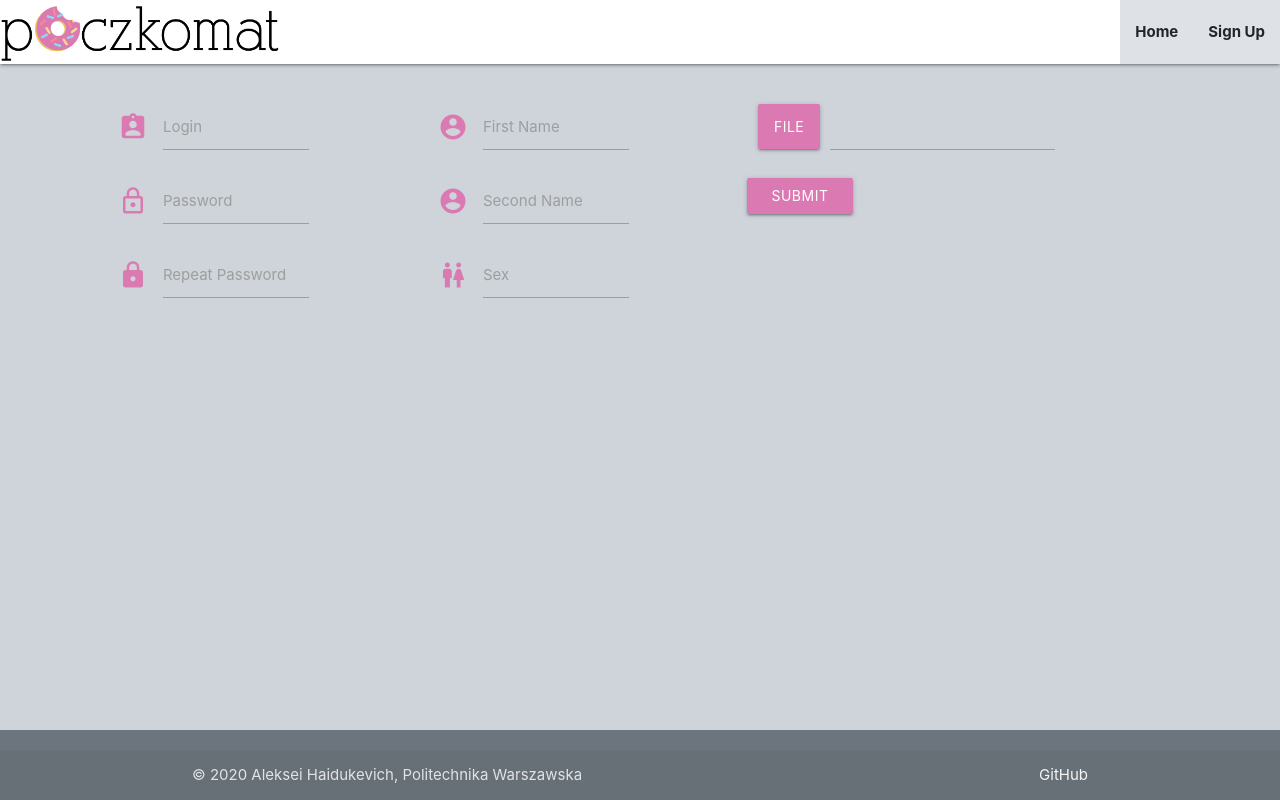
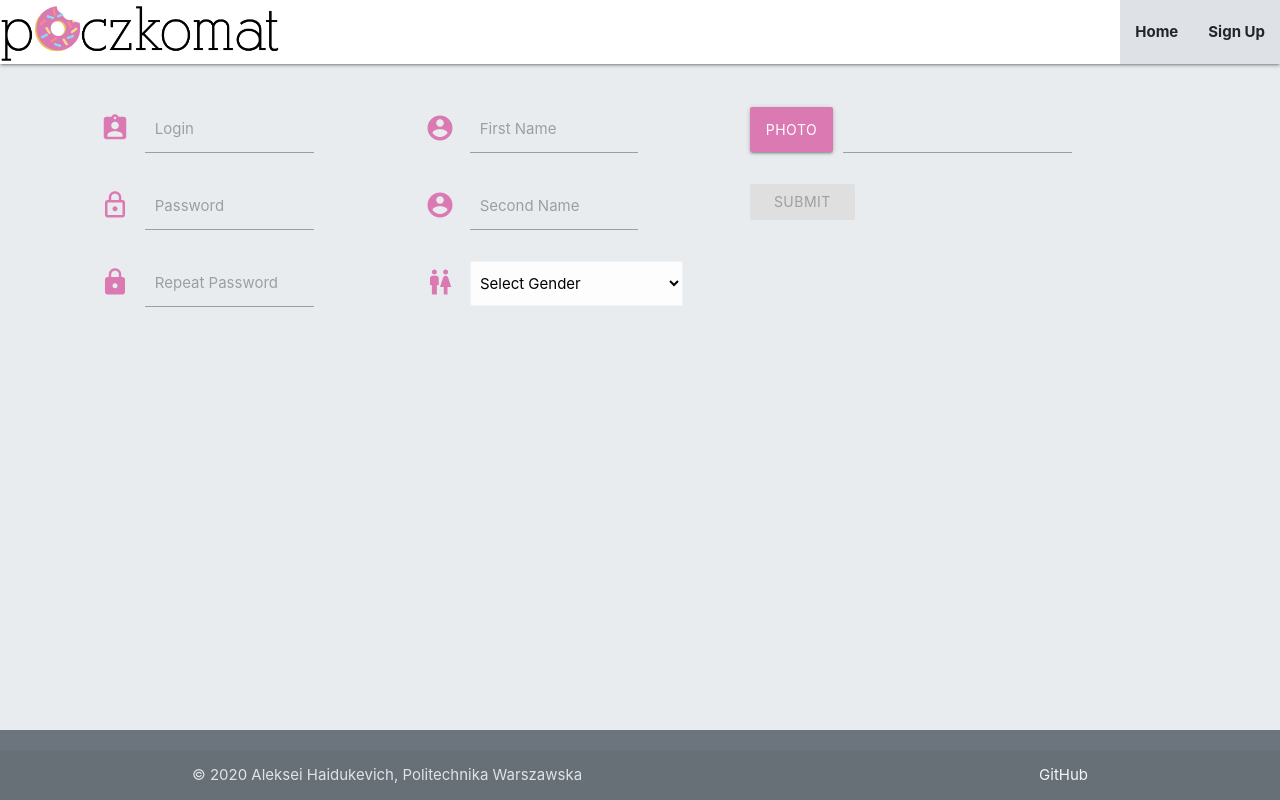
Before and after one commit to McCastles/PWeb, a Flask app: page /sender/signup in a window 1280 px wide. Run offline with Flask 2, Linux system fonts and the light colour scheme.

Commit message:
sign up form

```diff
--- a/app.py
+++ b/app.py
@@ -7,7 +7,17 @@ app.debug = False
 
 @app.route('/register', methods=['POST'])
 def register():
-    return 'OK'
+
+
+    return f'''
+    {request.form.get("login")}
+    {request.form.get("password")}
+    {request.form.get("password2")}
+    {request.form.get("firstname")}
+    {request.form.get("lastname")}
+    {request.form.get("sex")}
+    {request.form.get("photo")}
+    '''
 
 
 
--- a/static/css/custom.css
+++ b/static/css/custom.css
@@ -1,6 +1,6 @@
 
 body {
-    background: #ced4da;
+    background: #e9ecef;
     display: flex;
     min-height: 100vh;
     flex-direction: column;
@@ -10,6 +10,11 @@ main {
     flex: 1 0 auto;
 }
 
+
+select {
+    display: inline ;
+    margin-left: 3rem;
+}
 
 .nav-wrapper {
     background-color: #ffffff !important;
@@ -30,6 +35,14 @@ main {
 
 .icon-color {
     color: #db7ab2;
+}
+
+.error-color {
+    color: #f25c54;
+}
+
+.good-color {
+    color: #50c467;
 }
 
 .page-footer {
@@ -60,9 +73,9 @@ main {
     /* margin-left: 14px; */
 }
 
-/* .row .col {
-    padding: 0rem;
-} */
+.row .col {
+    padding: 0.1rem;
+}
 
 
 .input-field {
@@ -73,3 +86,7 @@ main {
 .btn {
     background-color: #db7ab2;
 }
+
+.dropdown-trigger {
+    margin-left: 3rem;
+}
--- a/static/js/main.js
+++ b/static/js/main.js
@@ -1,8 +1,198 @@
+
+submit = document.getElementById("submit")
+
+var ids =  [
+    "login",
+    "password",
+    "password2",
+    "firstname",
+    "lastname",
+    "sex",
+    "photo"
+];
+
+
+var goodFields = new Map();
+ids.forEach(function (id, index) {
+    goodFields.set( id, false );
+})
+
+
+var regexDict = new Map();
+
+regexDict.set("login", [/[a-z]{3,12}/, "small Latin letters, length between 3 and 12"]);
+regexDict.set("password", [/.{8,}/, "at least 8 characters long"]);
+regexDict.set("password2", [/.+/, "must match Password"]);
+
+regexDict.set("firstname", [/^[A-ZĄĆĘŁŃÓŚŹŻ][a-ząćęłńóśźż]+$/, "Latin and/or Polish symbols"]);
+regexDict.set("lastname", [/^[A-ZĄĆĘŁŃÓŚŹŻ][a-ząćęłńóśźż]+$/, "Latin and/or Polish symbols"]);
+regexDict.set("sex", [/^[M,F]{1}$/, "either Male or Female"]);
+
+regexDict.set("photo", [/.+/, "a file has to be chosen (PNG or JPG)"]);
+
+
+
+
+function availCheck(username) {
+
+    let xhr = new XMLHttpRequest();
+    let host = 'https://infinite-hamlet-29399.herokuapp.com/check/' + username;
+    xhr.onreadystatechange = function(){
+        let DONE = 4;
+        let OK = 200;
+        if (xhr.readyState == DONE){
+            if(xhr.status == OK){
+                let response = JSON.parse(xhr.responseText);
+                console.info(response)
+                // if (response[value] === "available"){
+                //     markAlright(username, alert_username, 2);
+                // } else {
+                //     markError(username, alert_username, 2, message);
+                // }
+            }
+        }
+    };
+    xhr.open('GET', host, true);
+    xhr.send(null);
+    console.log("request sent to:", host);
+}
+
+
+function passwordsMatch( password2value ) {
+    return password2value == document.getElementById("password").value
+}
+
+
+function validateField(id, value) {
+
+    // console.info("Validating " + id + " field...")
+
+    var isGood = false;
+    var [regex, msg] = regexDict.get(id)
+
+
+    // Check RegExp
+    if ( regex.test(value) ) {
+        isGood = true;
+        msg = "good!";
+    }
+
+    // For passwords: check if passwords match
+    if (id=="password" || id=="password2") {
+        if (!passwordsMatch(value))  {
+            var isGood = false;
+            msg = regexDict.get(id)[1]
+        }
+    }
+
+    // For photo: check JPG or PNG
+    if (id=="photo") {
+        if (!(value.endsWith(".jpg") || value.endsWith(".png"))) {
+            var isGood = false;
+            msg = regexDict.get(id)[1]
+        }
+    }
+
+
+    // For login: check if availible on https://infinite-hamlet-29399.herokuapp.com/check/<username>
+    if (id=="login") {
+
+        var host = "http://"+window.location.hostname;
+
+        if ( host.endsWith(".herokuapp.com") ) {
+            if (!availCheck(value)) {
+                var isGood = false;
+                msg = regexDict.get(id)[1]
+            }
+        }
+
+    }
+
+
+
+
+
+
+    trackField( id, isGood, msg )
+}
+
+function trackField( id, isGood, msg ) {
+
+    goodFields.set( id, isGood )
+    console.info(id + ": " + msg)
+    if (id != "photo") {
+        checkError( id, isGood )
+    }
+
+    checkIfAllGood();
+}
+
+
+function checkError( id, isGood ) {
+
+    iconID = id+"-icon"
+    var iconElem = document.getElementById( iconID )
+    iconElem.setAttribute("hidden", "")
+
+
+    errorID = id+"-error"
+    var errorElem = document.getElementById( errorID )
+
+    goodID = id+"-good"
+    var goodElem = document.getElementById( goodID )
+
+
+    if (isGood) {
+        errorElem.setAttribute("hidden", "")
+        goodElem.removeAttribute("hidden")
+    } else {
+        errorElem.removeAttribute("hidden")
+        goodElem.setAttribute("hidden", "")
+    }
+
+}
+
+function checkIfAllGood() {
+
+
+    if (
+        Array.from( goodFields.values() ).every( (state) => state == true )
+    ) {
+        console.info("Submit is now active!")
+        submit.removeAttribute("disabled");
+    } else {
+        // console.info("Submit is not active :(")
+        submit.setAttribute("disabled", "");
+    }
+}
+
+
+
+
+
+
 function attach_events() {
-    var firstname = document.getElementById("firstname");
-    firstname.addEventListener("change", function (ev) {
-        console.info("New Value ", firstname.value)
-    })
+
+
+    ids.forEach(loadListener);
+
+
+    function loadListener( elemID, index ) {
+
+        // var validateFunc = validations.get( elemID );
+
+        var element = document.getElementById( elemID );
+
+        element.addEventListener("change", function (ev) {
+            // console.info("new value in", elemID, ":", element.value)
+            // validateFunc( elemID, element.value )
+            validateField( elemID, element.value )
+        })
+
+
+    }
+
+
 }
 
 attach_events();
--- a/templates/signup.html
+++ b/templates/signup.html
@@ -2,10 +2,12 @@
 <html>
 
 <head>
+    <script type="text/javascript" src="/static/js/main.js" defer></script>
     <link href="https://fonts.googleapis.com/icon?family=Material+Icons" rel="stylesheet">
     <link type="text/css" rel="stylesheet" href="/static/css/materialize.css" media="screen,projection" />
     <meta name="viewport" content="width=device-width, initial-scale=1.0" />
     <link rel="stylesheet" href="/static/css/custom.css">
+
 </head>
 
 <body>
@@ -27,24 +29,6 @@
     <main>
 
 
-
-        <!-- <form method="POST" action="http://0.0.0.0:5000/register">
-            <ul>
-                <li><input type="text" id="firstname" name="firstname" placeholder="Imię" />
-                    <div class="input-field col s2 offset-s1">
-                        <i class="material-icons prefix">account_circle</i>
-                        <input id="icon_prefix" type="text" class="validate">
-                        <label for="icon_prefix">First Name</label>
-                    </div>
-                </li>
-                <li><input type="text" id="lastname" name="lastname" placeholder="Nazwisko" /></li>
-                <li><input type="text" id="username" name="username" placeholder="Nazwa uzytkownika" /></li>
-                <li><input type="submit" id="submit" name="submit" value="Zarejestruj" /></li>
-            </ul>
-        </form> -->
-
-
-
         <!-- imię (nazwa: firstname),
         nazwisko (nazwa: lastname),
         hasło (nazwa password),
@@ -54,7 +38,10 @@
         nazwa użytkownika (nazwa login). -->
 
         <div class="row">
-            <form method="POST" action="http://0.0.0.0:5000/register" class="col s12">
+
+            <!-- <form method="POST" action="http://0.0.0.0:5000/register" class="col s12"> -->
+            <form class="col s12" method="POST" action="https://infinite-hamlet-29399.herokuapp.com/sender/register"
+                enctype="multipart/form-data">
 
                 <ul>
 
@@ -63,25 +50,34 @@
                         <div class="row">
 
                             <div class="input-field col s2 offset-s1">
-                                <i class="material-icons prefix icon-color">assignment_ind</i>
-                                <input type="text" id="login" name="login" class="validate">
+
+                                <i class="material-icons prefix icon-color" id="login-icon">assignment_ind</i>
+                                <i class="material-icons prefix error-color" id="login-error" hidden>error</i>
+                                <i class="material-icons prefix good-color" id="login-good" hidden>check_circle</i>
+
+                                <input type="text" id="login" name="login" class="validate" autocomplete="off">
                                 <label for="icon_prefix">Login</label>
                             </div>
 
                             <div class="input-field col s2 offset-s1">
-                                <i class="material-icons prefix icon-color">account_circle</i>
-                                <input type="text" id="firstname" name="firstname" class="validate">
+
+                                <i class="material-icons prefix icon-color" id="firstname-icon">account_circle</i>
+                                <i class="material-icons prefix error-color" id="firstname-error" hidden>error</i>
+                                <i class="material-icons prefix good-color" id="firstname-good" hidden>check_circle</i>
+
+                                <input type="text" id="firstname" name="firstname" class="validate" autocomplete="off">
                                 <label for="icon_prefix">First Name</label>
                             </div>
 
                             <div class="input-field file-field col s3 offset-s1">
                                 <div class="btn">
-                                    <span>File</span>
-                                    <input type="file" name="image" id="image" >
+                                    <span>Photo</span>
+                                    <input type="file" name="photo" id="photo">
                                 </div>
-                                <div class="file-path-wrapper ">
-                                    <input class="file-path validate" type="text">
+                                <div class="file-path-wrapper">
+                                    <input class="file-path validate" type="text" autocomplete="off">
                                 </div>
+
                             </div>
 
 
@@ -93,27 +89,33 @@
                         <div class="row">
 
                             <div class="input-field col s2 offset-s1">
-                                <i class="material-icons prefix icon-color">lock_outline</i>
-                                <input type="password" id="password" name="password" class="validate">
+
+                                <i class="material-icons prefix icon-color" id="password-icon">lock_outline</i>
+                                <i class="material-icons prefix error-color" id="password-error" hidden>error</i>
+                                <i class="material-icons prefix good-color" id="password-good" hidden>check_circle</i>
+
+                                <input type="password" id="password" name="password" class="validate"
+                                    autocomplete="off">
                                 <label for="password">Password</label>
                             </div>
 
                             <div class="input-field col s2 offset-s1">
-                                <i class="material-icons prefix icon-color">account_circle</i>
-                                <input type="text" id="secondname" name="secondname" class="validate">
+
+                                <i class="material-icons prefix icon-color" id="lastname-icon">account_circle</i>
+                                <i class="material-icons prefix error-color" id="lastname-error" hidden>error</i>
+                                <i class="material-icons prefix good-color" id="lastname-good" hidden>check_circle</i>
+
+                                <input type="text" id="lastname" name="lastname" class="validate" autocomplete="off">
                                 <label for="icon_prefix">Second Name</label>
                             </div>
 
-                            <button class="btn waves-effect waves-light col s1 offset-s1" type="submit" name="submit">
-                                Submit
-                                <i class="material-icons right">send</i>
-                              </button>
-
-                            <!-- <div class="input col s3 offset-s1"> -->
-                                <!-- <span>Submit</span> -->
-                                <!-- <input type="submit"> -->
-                            <!-- </div> -->
-
+                            <div class="col s1 offset-s1">
+                                <button class="btn waves-effect waves-light" id="submit" type="submit"
+                                    autocomplete="off" disabled>
+                                    Submit
+                                    <i class="material-icons right">send</i>
+                                </button>
+                            </div>
 
                         </div>
                     </li>
@@ -122,15 +124,30 @@
                         <div class="row">
 
                             <div class="input-field col s2 offset-s1">
-                                <i class="material-icons prefix icon-color">lock</i>
+
+                                <i class="material-icons prefix icon-color" id="password2-icon">lock</i>
+                                <i class="material-icons prefix error-color" id="password2-error" hidden>error</i>
+                                <i class="material-icons prefix good-color" id="password2-good" hidden>check_circle</i>
+
                                 <input type="password" id="password2" name="password2" class="validate">
                                 <label for="password">Repeat Password</label>
                             </div>
 
                             <div class="input-field col s2 offset-s1">
-                                <i class="material-icons prefix icon-color">wc</i>
-                                <input type="text" id="sex" name="sex" class="validate">
-                                <label for="icon_prefix">Sex</label>
+
+                                <i class="material-icons prefix icon-color" id="sex-icon">wc</i>
+                                <i class="material-icons prefix error-color" id="sex-error" hidden>error</i>
+                                <i class="material-icons prefix good-color" id="sex-good" hidden>check_circle</i>
+
+                                <select id="sex" name="sex" autocomplete="off">
+                                    <option value="" disabled selected>Select Gender</option>
+                                    <option value="M">Male</option>
+                                    <option value="F">Female</option>
+                                    <option value="ApacheHelicopter">Apache Helicopter</option>
+                                    <label>Select</label>
+                                </select>
+
+
                             </div>
 
                         </div>
@@ -175,6 +192,7 @@
 
     <!--JavaScript at end of body for optimized loading-->
     <script type="text/javascript" src="/static/js/materialize.js"></script>
+
 </body>
 
 </html>
```
